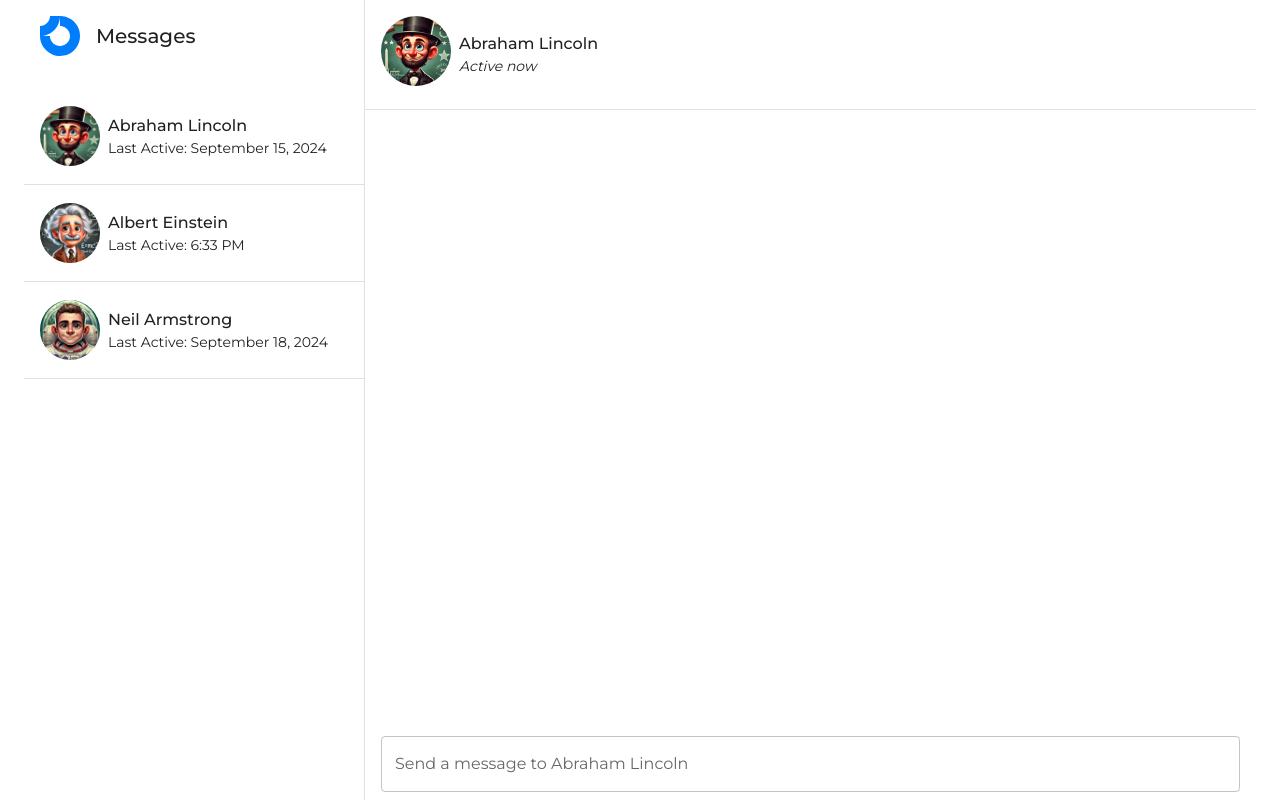
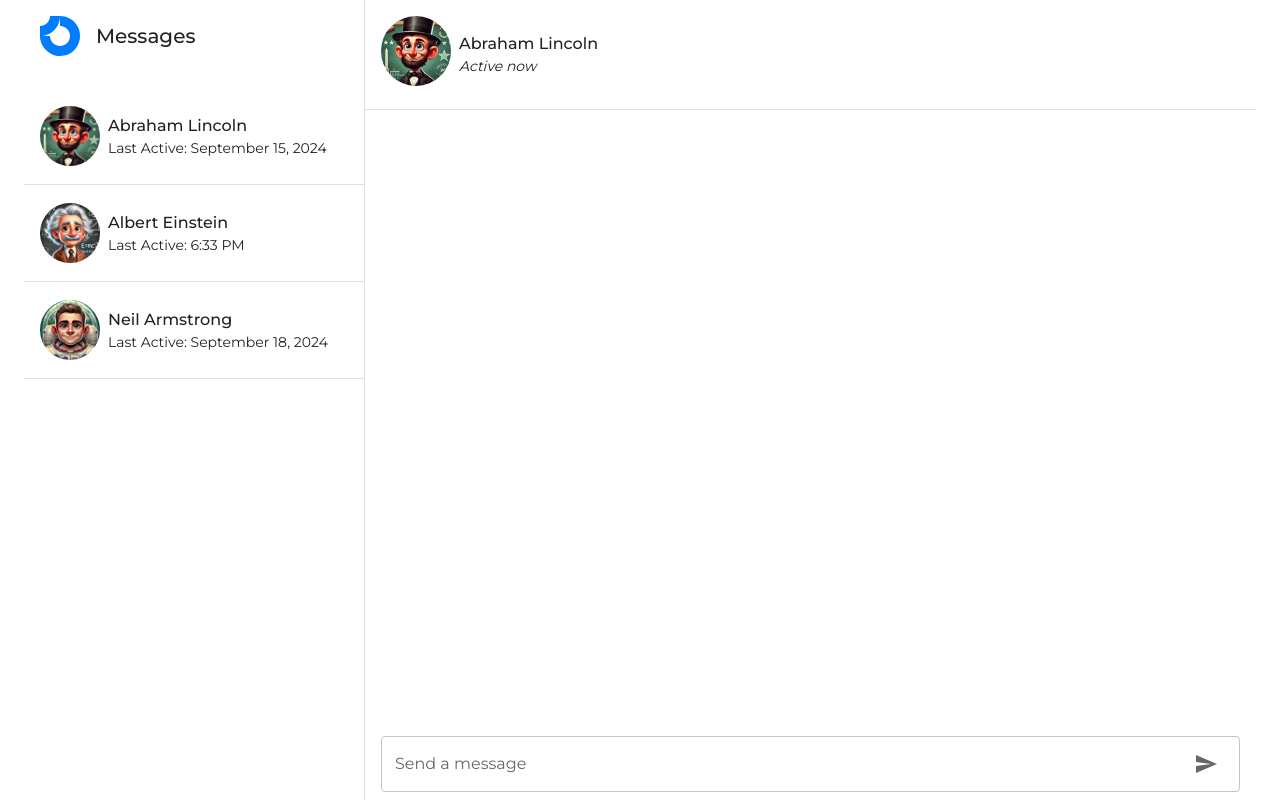
Before and after one commit to tuheli/historical-figures-openai, a React (Vite) app in the folder client/: page / in a window 1280 px wide. Built offline with nearby package versions, Linux system fonts and the light colour scheme.

Commit message:
Added send icon button

```diff
--- a/client/src/components/chat-with-historical-figure/messages/SendMessage.tsx
+++ b/client/src/components/chat-with-historical-figure/messages/SendMessage.tsx
@@ -1,4 +1,4 @@
-import { Box, TextField } from "@mui/material";
+import { Box, IconButton, InputAdornment, TextField } from "@mui/material";
 import { FormEvent, useState } from "react";
 import { useAppDispatch } from "../../../app/hooks";
 import { useHistoricalFigure } from "../../../hooks/useHistoricalFigure";
@@ -7,6 +7,7 @@ import {
   sentMessage,
   startedWaitingForMessage,
 } from "../../../features/historicalFigureSlice";
+import SendIcon from "@mui/icons-material/Send";
 
 export const SendMessage = () => {
   const [input, setInput] = useState("");
@@ -62,11 +63,27 @@ export const SendMessage = () => {
       }}
     >
       <TextField
-        label={`Send a message to ${figure?.name}`}
+        label={`Send a message`}
         variant="outlined"
         fullWidth
         value={input}
         onChange={({ target }) => setInput(target.value)}
+        slotProps={{
+          input: {
+            endAdornment: (
+              <InputAdornment position="end">
+                <IconButton
+                  onClick={onSubmit}
+                  sx={{
+                    color: "text.secondary",
+                  }}
+                >
+                  <SendIcon />
+                </IconButton>
+              </InputAdornment>
+            ),
+          },
+        }}
       />
     </Box>
   );
```
